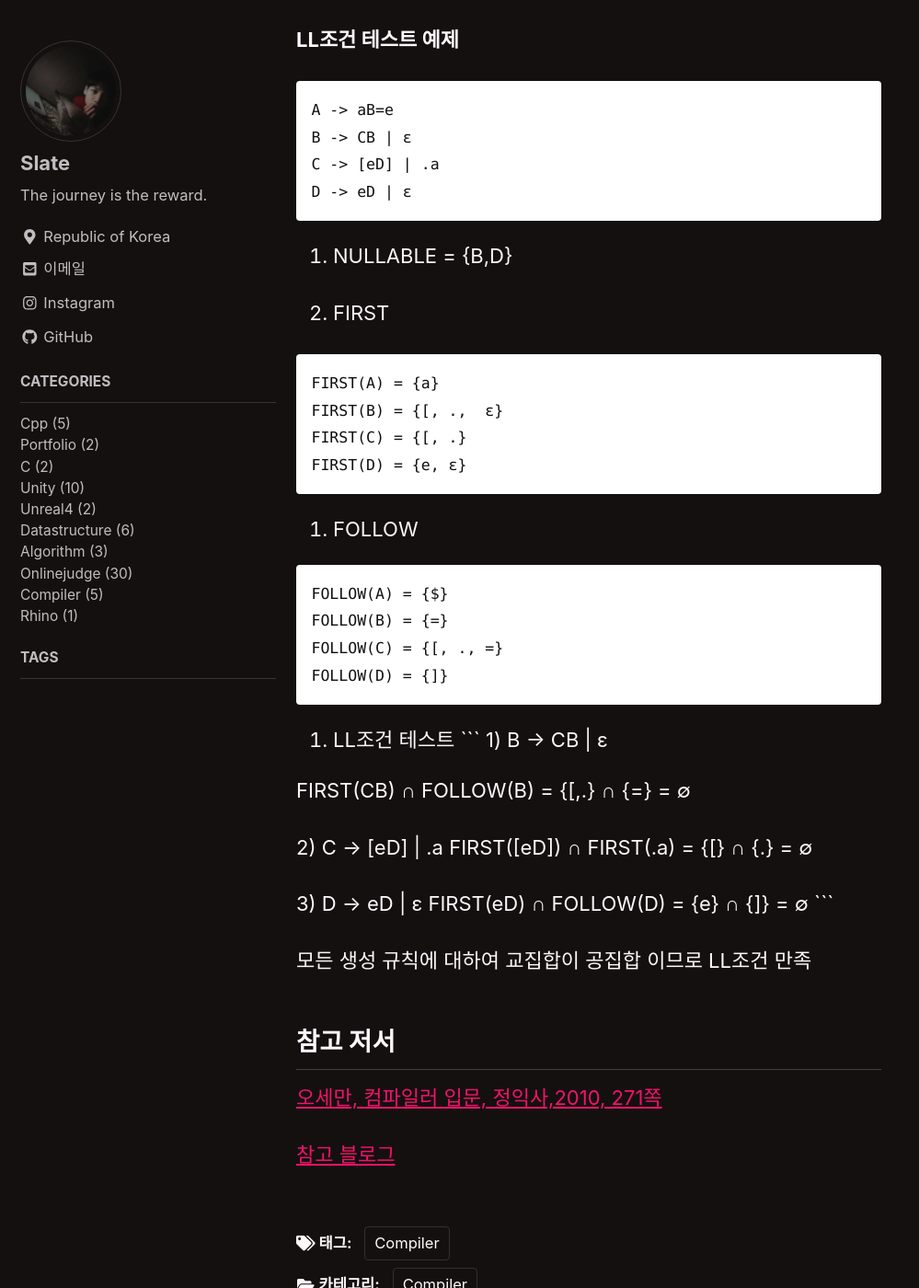
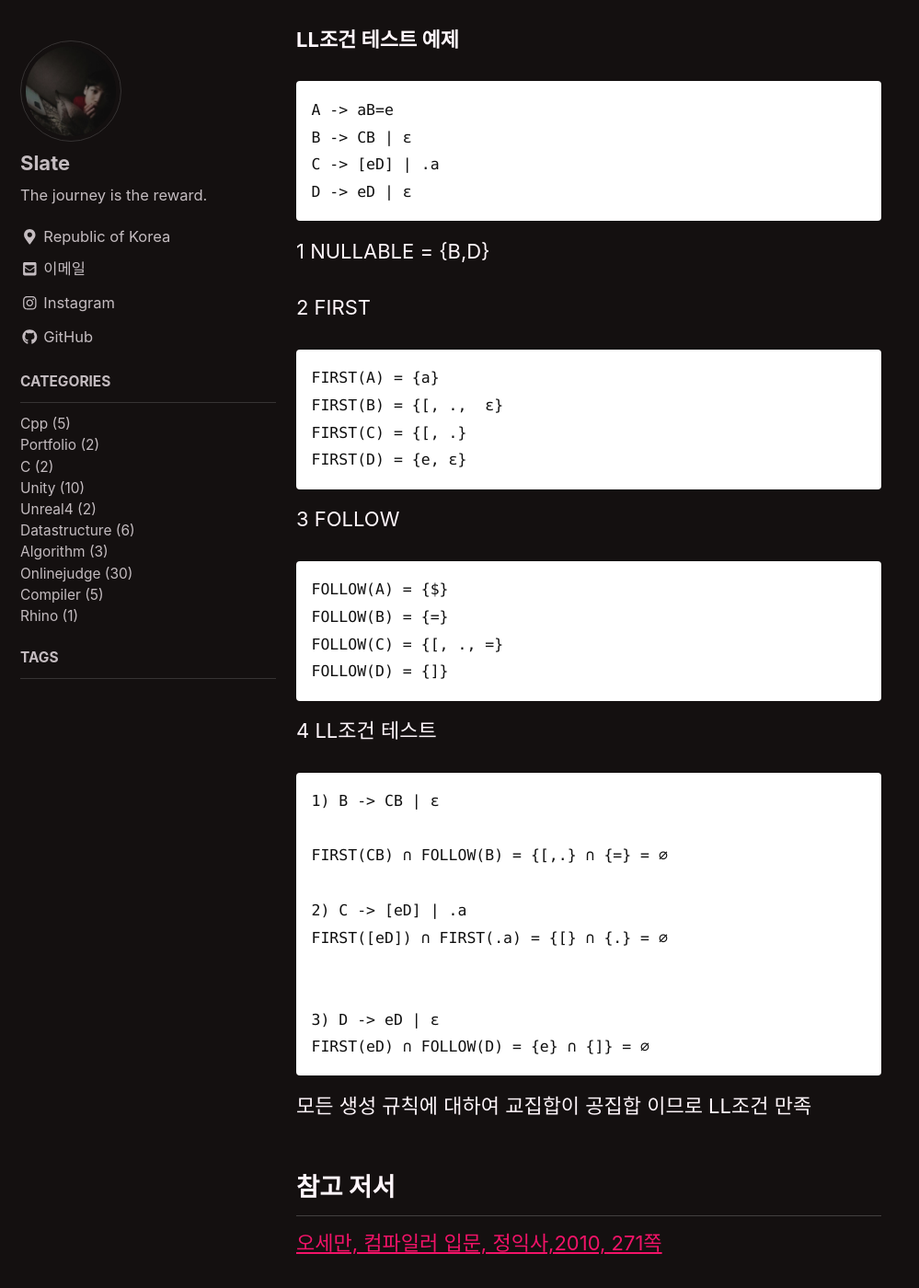
Before and after one commit to lesslate/lesslate.github.io, a Jekyll site: the page built from _posts/Compiler/2018-12-02-LL조건.md, in a window 1280 px wide and 1400 px high, scrolled down 3882 px. Shown: the whole window at 92% size, without its empty margins (0-999 px from the left). Built offline with Jekyll 4.4.1, drawn with Linux system fonts in a browser that asks for light colours; nearby versions of some CDN libraries; comment, search, counter and statistics services are not loaded.

Commit message:
Update 2018-12-02-LL조건.md

````diff
--- a/_posts/Compiler/2018-12-02-LL조건.md
+++ b/_posts/Compiler/2018-12-02-LL조건.md
@@ -128,9 +128,9 @@ C -> [eD] | .a
 D -> eD | ε
 ```
 
-1. NULLABLE = {B,D}
+1 NULLABLE = {B,D}
 
-2. FIRST
+2 FIRST
 
 ```
 FIRST(A) = {a}
@@ -138,7 +138,7 @@ FIRST(B) = {[, .,  ε}
 FIRST(C) = {[, .}
 FIRST(D) = {e, ε}
 ```
-3. FOLLOW
+3 FOLLOW
 
 ```
 FOLLOW(A) = {$}
@@ -147,7 +147,8 @@ FOLLOW(C) = {[, ., =}
 FOLLOW(D) = {]}
 ```
 
-4. LL조건 테스트
+4 LL조건 테스트
+
 ```
 1) B -> CB | ε
 
````
